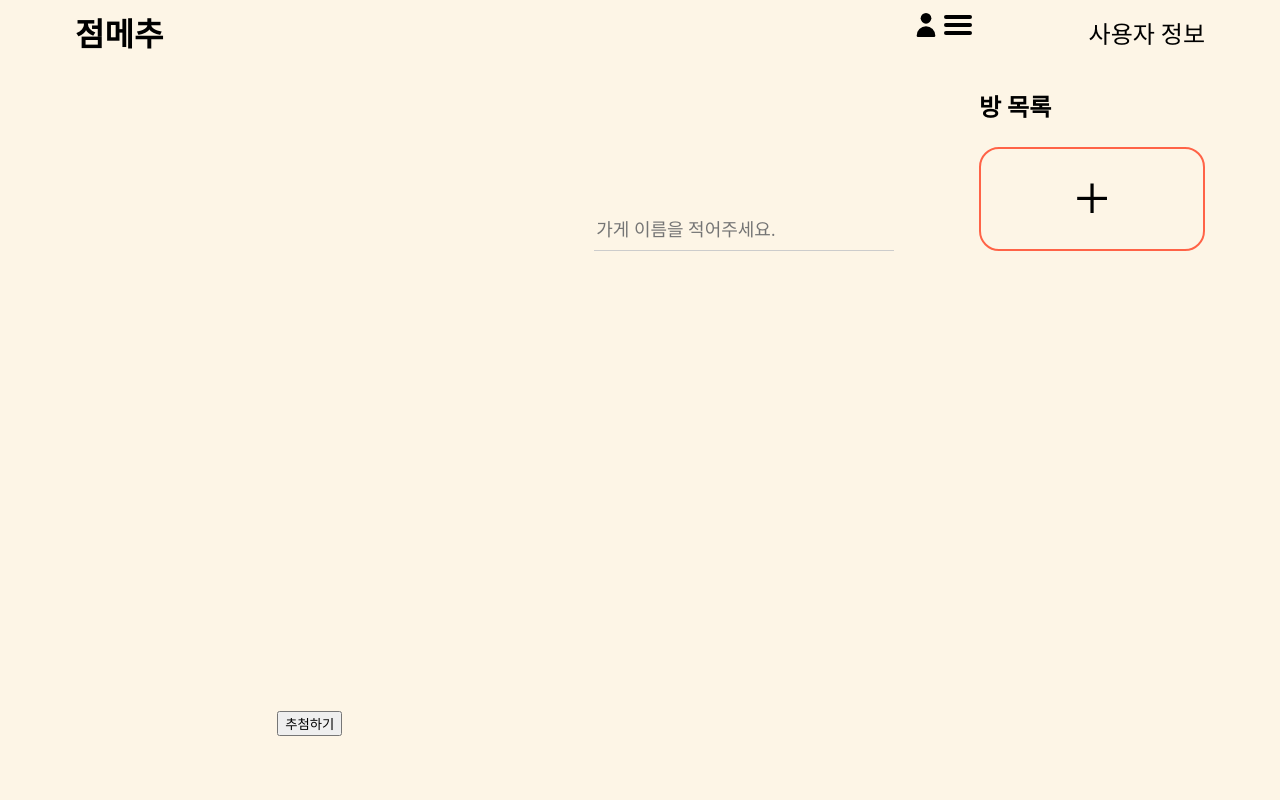
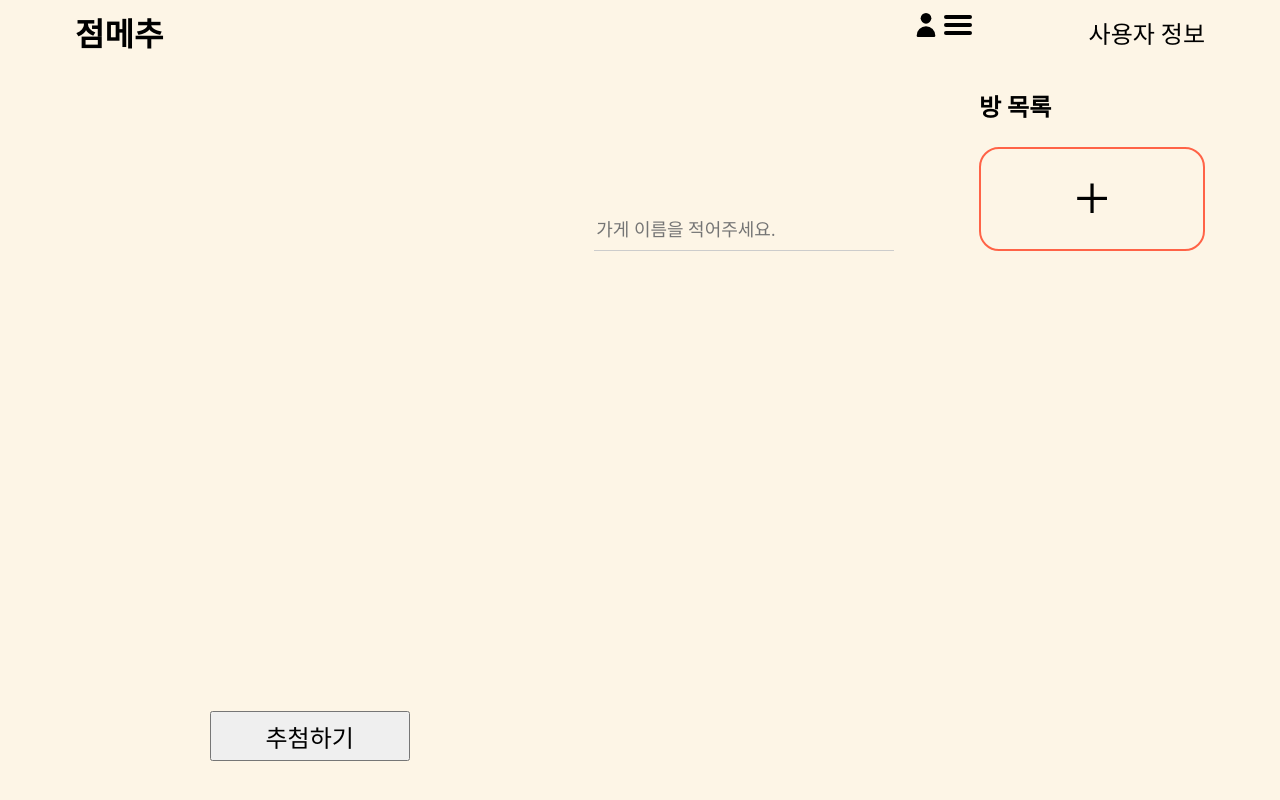
Before and after one commit to Comp-ACT/random-lunch-menu-front, a React (Create React App) app: page / in a window 1280 px wide. Built offline with nearby package versions, Linux system fonts and the light colour scheme; a web font is replaced by a local one.

Commit message:
Add wire css to butoon

```diff
--- a/src/components/common/main/roulette/Roulette.tsx
+++ b/src/components/common/main/roulette/Roulette.tsx
@@ -154,6 +154,15 @@ function Roulette() {
         css={css({ display: 'flex', justifyContent: 'center', marginTop: 200 })}
       >
         <button
+          css={css({
+            width: 200,
+            height: 50,
+            fontSize: 24,
+            transition: '0.3s',
+            '&:hover': {
+              translate: '0% -15%',
+            },
+          })}
           onClick={() => {
             setIsRouletteSpinning(true);
 
```
